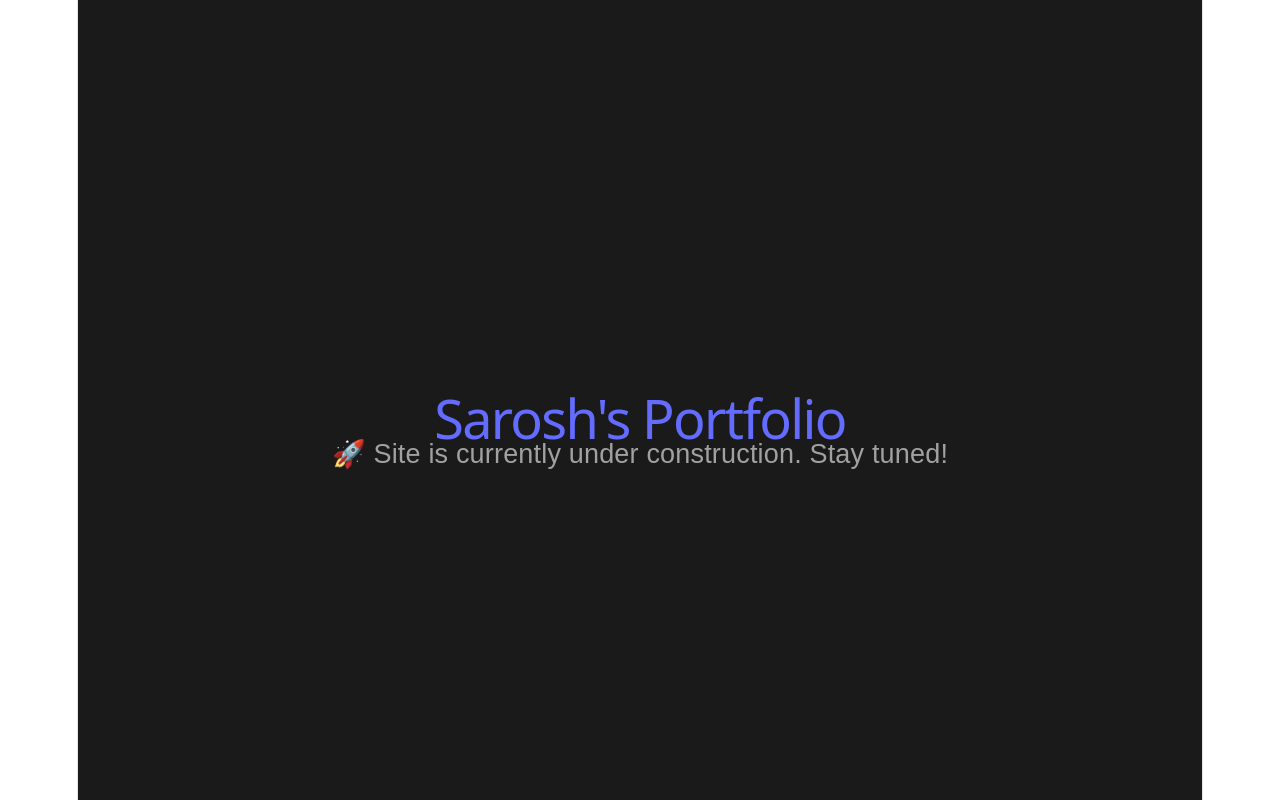
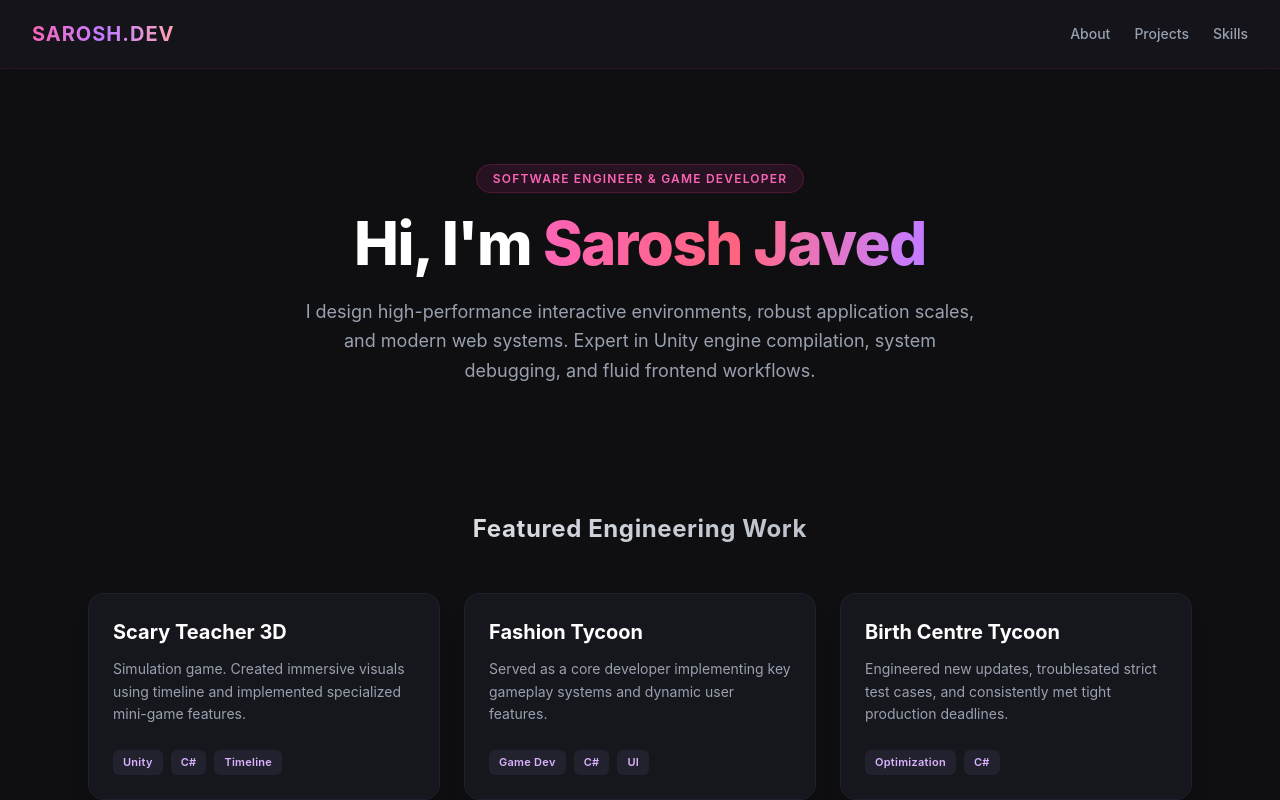
Before and after one commit to Sarosh112233/Sarosh112233.github.io, a React (Vite) app: page / in a window 1280 px wide. Shown: the top 800 px of the page. Built offline with nearby package versions, Linux system fonts and the light colour scheme.

Commit message:
Upgrade portfolio to premium animated Tailwind theme

```diff
--- a/package.json
+++ b/package.json
@@ -10,6 +10,9 @@
     "preview": "vite preview"
   },
   "dependencies": {
+    "@tailwindcss/postcss": "^4.3.3",
+    "@tailwindcss/vite": "^4.3.3",
+    "framer-motion": "^14.0.0",
     "react": "^19.2.8",
     "react-dom": "^19.2.8"
   },
@@ -18,10 +21,13 @@
     "@types/react": "^19.2.18",
     "@types/react-dom": "^19.2.7",
     "@vitejs/plugin-react": "^6.1.1",
+    "autoprefixer": "^10.6.1",
     "eslint": "^10.10.0",
     "eslint-plugin-react-hooks": "^7.1.1",
     "eslint-plugin-react-refresh": "^0.5.6",
     "globals": "^17.12.0",
+    "postcss": "^8.5.29",
+    "tailwindcss": "^4.3.3",
     "vite": "^8.3.0"
   }
 }
--- a/src/App.jsx
+++ b/src/App.jsx
@@ -1,25 +1,124 @@
 import React from 'react'
+import { motion } from 'framer-motion'
 
 function App() {
+  // Your real professional skills extracted from your CV
+  const skills = [
+    "C# & Unity Development", "Web Development", "Software Debugging",
+    "Performance Optimization", "UI/UX Implementation", "Cross-Functional Collaboration"
+  ]
+
+  // Your real game development & software engineering projects
+  const projects = [
+    { name: "Scary Teacher 3D", desc: "Simulation game. Created immersive visuals using timeline and implemented specialized mini-game features.", tags: ["Unity", "C#", "Timeline"] },
+    { name: "Fashion Tycoon", desc: "Served as a core developer implementing key gameplay systems and dynamic user features.", tags: ["Game Dev", "C#", "UI"] },
+    { name: "Birth Centre Tycoon", desc: "Engineered new updates, troublesated strict test cases, and consistently met tight production deadlines.", tags: ["Optimization", "C#"] },
+    { name: "RealEstateTycoon", desc: "Built dynamic user interfaces, integrated new features, and handled end-to-end debugging workflows.", tags: ["UI/UX", "Testing"] },
+    { name: "Pull the String", desc: "Designed, mapped, and mathematically constructed engaging, visually stunning level architectures.", tags: ["Level Design", "Visuals"] }
+  ]
+
   return (
-    <div style={{
-      display: 'flex',
-      flexDirection: 'column',
-      justifyContent: 'center',
-      alignItems: 'center',
-      height: '100vh',
-      backgroundColor: '#1a1a1a',
-      color: '#ffffff',
-      fontFamily: 'sans-serif',
-      textAlign: 'center',
-      padding: '20px'
-    }}>
-      <h1 style={{ fontSize: '3rem', marginBottom: '10px', color: '#646cff' }}>
-        Sarosh's Portfolio
-      </h1>
-      <p style={{ fontSize: '1.5rem', color: '#a1a1a1' }}>
-        🚀 Site is currently under construction. Stay tuned!
-      </p>
+    <div className="bg-[#0f0f12] text-[#f3f4f6] font-sans min-height-screen selection:bg-pink-500 selection:text-white overflow-x-hidden">
+
+      {/* 🧭 NAV BAR */}
+      <nav className="flex justify-between items-center px-8 py-5 bg-[#16161d]/80 backdrop-blur-md sticky top-0 z-50 border-b border-pink-500/10">
+        <div className="text-xl font-bold tracking-wider text-transparent bg-clip-text bg-gradient-to-r from-pink-400 via-purple-400 to-rose-300">
+          SAROSH.DEV
+        </div>
+        <div className="flex gap-6 text-sm font-medium text-gray-400">
+          <a href="#about" className="hover:text-pink-400 transition-colors">About</a>
+          <a href="#projects" className="hover:text-purple-400 transition-colors">Projects</a>
+          <a href="#skills" className="hover:text-rose-400 transition-colors">Skills</a>
+        </div>
+      </nav>
+
+      {/* 👋 HERO / INTRO HEADER SECTION */}
+      <header id="about" className="max-w-4xl mx-auto text-center pt-24 pb-16 px-4">
+        <motion.div
+          initial={{ opacity: 0, y: -20 }}
+          animate={{ opacity: 1, y: 0 }}
+          transition={{ duration: 0.6 }}
+        >
+          <span className="px-4 py-1.5 rounded-full text-xs font-semibold tracking-widest text-pink-400 bg-pink-500/10 border border-pink-500/20 uppercase">
+            Software Engineer & Game Developer
+          </span>
+        </motion.div>
+
+        <motion.h1
+          className="text-5xl md:text-6xl font-extrabold mt-6 tracking-tight text-white"
+          initial={{ opacity: 0 }}
+          animate={{ opacity: 1 }}
+          transition={{ delay: 0.2, duration: 0.8 }}
+        >
+          Hi, I'm <span className="text-transparent bg-clip-text bg-gradient-to-r from-pink-400 via-rose-400 to-purple-400">Sarosh Javed</span>
+        </motion.h1>
+
+        <motion.p
+          className="mt-6 text-lg text-gray-400 leading-relaxed max-w-2xl mx-auto"
+          initial={{ opacity: 0, y: 10 }}
+          animate={{ opacity: 1, y: 0 }}
+          transition={{ delay: 0.4, duration: 0.6 }}
+        >
+          I design high-performance interactive environments, robust application scales, and modern web systems.
+          Expert in Unity engine compilation, system debugging, and fluid frontend workflows.
+        </motion.p>
+      </header>
+
+      {/* 📁 PROJECTS ANIMATED GRID */}
+      <section id="projects" className="max-w-6xl mx-auto px-6 py-16">
+        <h2 className="text-2xl font-bold text-center mb-12 tracking-wide text-transparent bg-clip-text bg-gradient-to-r from-white to-gray-400">
+          Featured Engineering Work
+        </h2>
+        <div className="grid grid-cols-1 md:grid-cols-2 lg:grid-cols-3 gap-6">
+          {projects.map((proj, idx) => (
+            <motion.div
+              key={idx}
+              className="p-6 rounded-2xl bg-[#16161d] border border-gray-800/60 hover:border-pink-500/30 transition-all duration-300 shadow-xl flex flex-col justify-between group cursor-pointer"
+              whileHover={{ y: -8, scale: 1.02 }}
+              initial={{ opacity: 0, y: 20 }}
+              animate={{ opacity: 1, y: 0 }}
+              transition={{ delay: idx * 0.1 }}
+            >
+              <div>
+                <h3 className="text-xl font-bold text-white group-hover:text-pink-300 transition-colors">
+                  {proj.name}
+                </h3>
+                <p className="text-gray-400 text-sm mt-3 leading-relaxed">
+                  {proj.desc}
+                </p>
+              </div>
+              <div className="flex gap-2 flex-wrap mt-6">
+                {proj.tags.map((tag, i) => (
+                  <span key={i} className="text-[11px] font-semibold px-2.5 py-1 rounded-md bg-[#22222f] text-purple-300 tracking-wide">
+                    {tag}
+                  </span>
+                ))}
+              </div>
+            </motion.div>
+          ))}
+        </div>
+      </section>
+
+      {/* 🛠️ TECH STACK / SKILLS SECTION */}
+      <section id="skills" className="max-w-4xl mx-auto px-6 py-16 text-center">
+        <h2 className="text-2xl font-bold mb-10 text-white">Core Technical Capabilities</h2>
+        <div className="flex flex-wrap justify-center gap-3">
+          {skills.map((skill, idx) => (
+            <motion.span
+              key={idx}
+              className="px-5 py-2.5 rounded-xl bg-gradient-to-br from-[#16161d] to-[#121217] border border-gray-800 text-sm font-medium text-gray-300 hover:text-white shadow-md"
+              whileHover={{ scale: 1.08, borderColor: '#f472b6', boxShadow: '0 0 15px rgba(244,114,182,0.15)' }}
+            >
+              {skill}
+            </motion.span>
+          ))}
+        </div>
+      </section>
+
+      {/* 📝 FOOTER */}
+      <footer className="text-center py-12 border-t border-gray-900 text-xs text-gray-600 tracking-wider">
+        © {new Date().getFullYear()} SAROSH JAVED • BUILT WITH REACT & TAILWIND v4
+      </footer>
     </div>
   )
 }
--- a/src/index.css
+++ b/src/index.css
@@ -1,111 +1 @@
-:root {
-  --text: #6b6375;
-  --text-h: #08060d;
-  --bg: #fff;
-  --border: #e5e4e7;
-  --code-bg: #f4f3ec;
-  --accent: #aa3bff;
-  --accent-bg: rgba(170, 59, 255, 0.1);
-  --accent-border: rgba(170, 59, 255, 0.5);
-  --social-bg: rgba(244, 243, 236, 0.5);
-  --shadow:
-    rgba(0, 0, 0, 0.1) 0 10px 15px -3px, rgba(0, 0, 0, 0.05) 0 4px 6px -2px;
-
-  --sans: system-ui, 'Segoe UI', Roboto, sans-serif;
-  --heading: system-ui, 'Segoe UI', Roboto, sans-serif;
-  --mono: ui-monospace, Consolas, monospace;
-
-  font: 18px/145% var(--sans);
-  letter-spacing: 0.18px;
-  color-scheme: light dark;
-  color: var(--text);
-  background: var(--bg);
-  font-synthesis: none;
-  text-rendering: optimizeLegibility;
-  -webkit-font-smoothing: antialiased;
-  -moz-osx-font-smoothing: grayscale;
-
-  @media (max-width: 1024px) {
-    font-size: 16px;
-  }
-}
-
-@media (prefers-color-scheme: dark) {
-  :root {
-    --text: #9ca3af;
-    --text-h: #f3f4f6;
-    --bg: #16171d;
-    --border: #2e303a;
-    --code-bg: #1f2028;
-    --accent: #c084fc;
-    --accent-bg: rgba(192, 132, 252, 0.15);
-    --accent-border: rgba(192, 132, 252, 0.5);
-    --social-bg: rgba(47, 48, 58, 0.5);
-    --shadow:
-      rgba(0, 0, 0, 0.4) 0 10px 15px -3px, rgba(0, 0, 0, 0.25) 0 4px 6px -2px;
-  }
-
-  #social .button-icon {
-    filter: invert(1) brightness(2);
-  }
-}
-
-body {
-  margin: 0;
-}
-
-#root {
-  width: 1126px;
-  max-width: 100%;
-  margin: 0 auto;
-  text-align: center;
-  border-inline: 1px solid var(--border);
-  min-height: 100svh;
-  display: flex;
-  flex-direction: column;
-  box-sizing: border-box;
-}
-
-h1,
-h2 {
-  font-family: var(--heading);
-  font-weight: 500;
-  color: var(--text-h);
-}
-
-h1 {
-  font-size: 56px;
-  letter-spacing: -1.68px;
-  margin: 32px 0;
-  @media (max-width: 1024px) {
-    font-size: 36px;
-    margin: 20px 0;
-  }
-}
-h2 {
-  font-size: 24px;
-  line-height: 118%;
-  letter-spacing: -0.24px;
-  margin: 0 0 8px;
-  @media (max-width: 1024px) {
-    font-size: 20px;
-  }
-}
-p {
-  margin: 0;
-}
-
-code,
-.counter {
-  font-family: var(--mono);
-  display: inline-flex;
-  border-radius: 4px;
-  color: var(--text-h);
-}
-
-code {
-  font-size: 15px;
-  line-height: 135%;
-  padding: 4px 8px;
-  background: var(--code-bg);
-}
+@import "tailwindcss";
--- a/vite.config.js
+++ b/vite.config.js
@@ -1,7 +1,11 @@
+import { defineConfig } from 'vite'
 import react from '@vitejs/plugin-react'
-import { defineConfig } from 'vite'
+import tailwindcss from '@tailwindcss/vite'
 
-// https://vite.dev/config/
+// https://vite.dev
 export default defineConfig({
-  plugins: [react()],
+  plugins: [
+    react(),
+    tailwindcss(),
+  ],
 })
```
Also changed, not shown: 1 other file (tests, documents, lock files or other folders).
